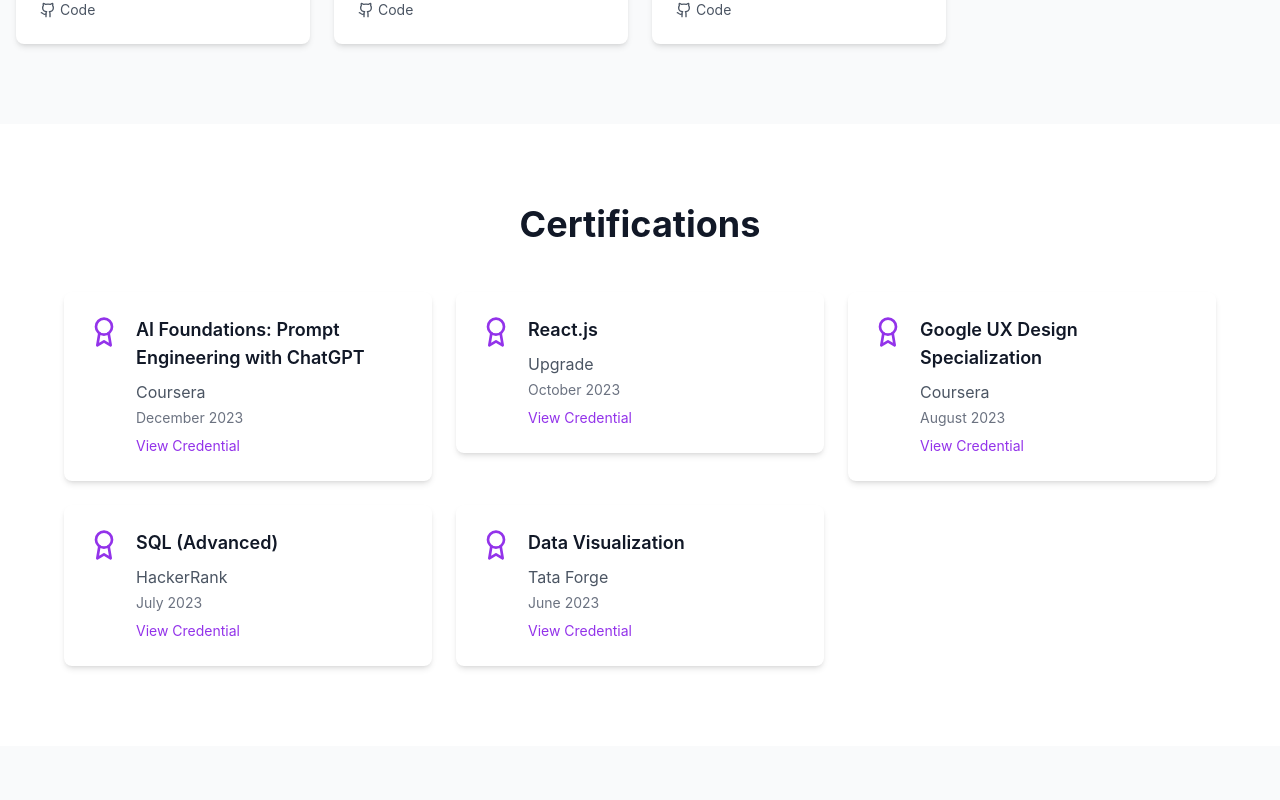
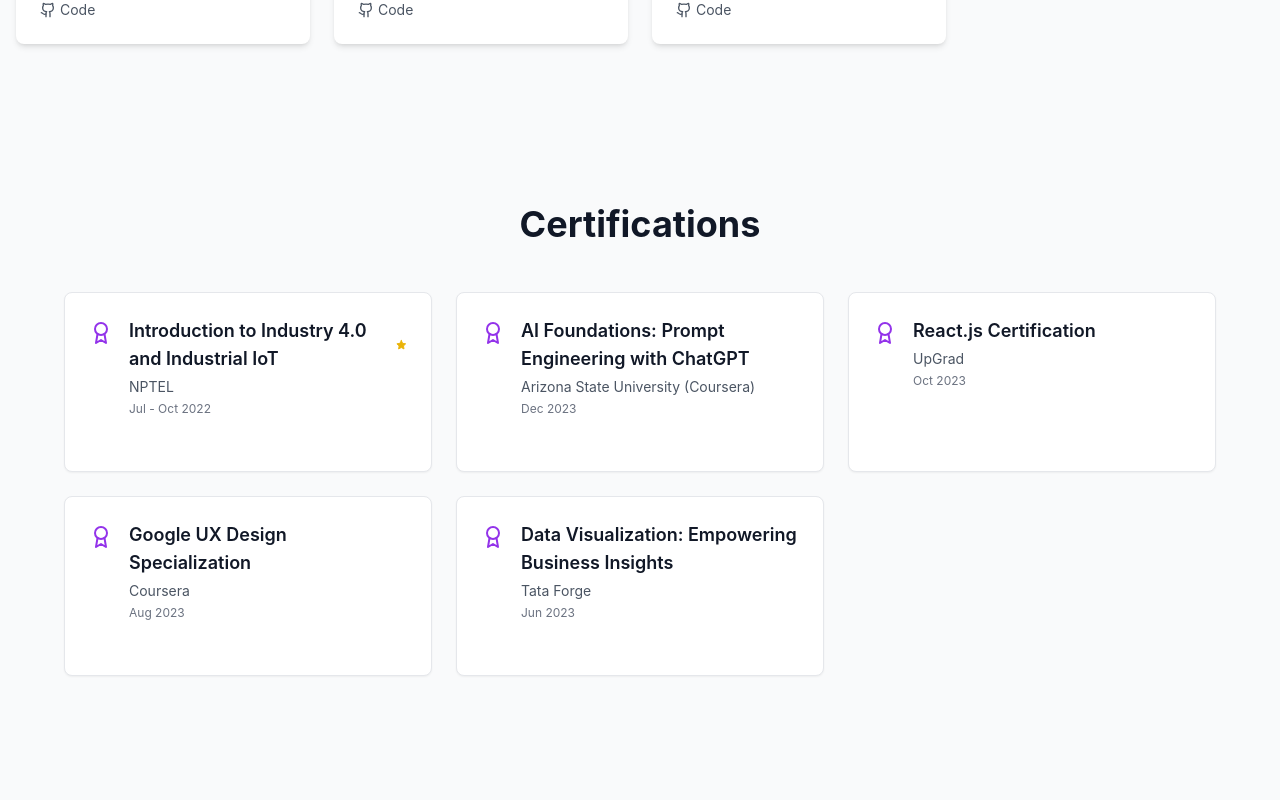
Before and after one commit to Ganeshneelakantam/Ganesh-s-Portfolio, a React (Vite) app: page / in a window 1280 px wide. Shown: the part 3700-4500 px from the top of the page. Built offline with nearby package versions, Linux system fonts and the light colour scheme.

Commit message:
Update Certifications.tsx

```diff
--- a/src/components/Certifications.tsx
+++ b/src/components/Certifications.tsx
@@ -1,58 +1,77 @@
-import React from 'react';
 import { motion } from 'framer-motion';
 import { useInView } from 'react-intersection-observer';
-import { Award } from 'lucide-react';
+import { Award, Star } from 'lucide-react';
 
 interface Certification {
   title: string;
   issuer: string;
   date: string;
   credential?: string;
+  category?: string;
+  highlight?: boolean;
 }
 
 const certifications: Certification[] = [
   {
-    title: 'AI Foundations: Prompt Engineering with ChatGPT',
-    issuer: 'Coursera',
-    date: 'December 2023',
-    credential: 'coursera.org/verify/ABC123',
+    title: 'Introduction to Industry 4.0 and Industrial IoT',
+    issuer: 'NPTEL',
+    date: 'Jul - Oct 2022',
+    credential: 'nptel.ac.in/noc',
+    category: 'Technical Skills',
+    highlight: true,
   },
   {
-    title: 'React.js',
-    issuer: 'Upgrade',
-    date: 'October 2023',
+    title: 'AI Foundations: Prompt Engineering with ChatGPT',
+    issuer: 'Arizona State University (Coursera)',
+    date: 'Dec 2023',
+    credential: 'coursera.org/verify/ABC123',
+    category: 'AI & Machine Learning',
+  },
+  {
+    title: 'React.js Certification',
+    issuer: 'UpGrad',
+    date: 'Oct 2023',
     credential: 'upgrade.com/cert/XYZ789',
+    category: 'Web Development',
   },
   {
     title: 'Google UX Design Specialization',
     issuer: 'Coursera',
-    date: 'August 2023',
+    date: 'Aug 2023',
     credential: 'coursera.org/verify/DEF456',
+    category: 'Design',
   },
   {
-    title: 'SQL (Advanced)',
-    issuer: 'HackerRank',
-    date: 'July 2023',
-    credential: 'hackerrank.com/certificates/GHI789',
-  },
-  {
-    title: 'Data Visualization',
+    title: 'Data Visualization: Empowering Business Insights',
     issuer: 'Tata Forge',
-    date: 'June 2023',
+    date: 'Jun 2023',
     credential: 'tataforge.com/cert/JKL012',
+    category: 'Data Science',
   },
 ];
 
 const CertificationCard = ({ certification }: { certification: Certification }) => {
   return (
-    <div className="bg-white dark:bg-gray-800 p-6 rounded-lg shadow-md">
-      <div className="flex items-start">
-        <Award className="w-8 h-8 text-purple-600 mr-4 flex-shrink-0" />
-        <div>
-          <h3 className="text-lg font-semibold mb-2">{certification.title}</h3>
-          <p className="text-gray-600 dark:text-gray-300 mb-1">{certification.issuer}</p>
-          <p className="text-gray-500 dark:text-gray-400 text-sm">{certification.date}</p>
-          {certification.credential && (
+    <motion.div
+      className="relative bg-white dark:bg-gray-800 rounded-lg border border-gray-200 dark:border-gray-700 p-6 shadow-sm hover:shadow-md transition-shadow duration-300 min-h-[180px] flex flex-col"
+      whileHover={{ y: -2 }}
+    >
+      <div className="flex items-start gap-4 flex-grow">
+        <Award className="w-6 h-6 text-purple-600 flex-shrink-0 mt-1" />
+        <div className="flex-1">
+          <h3 className="text-lg font-semibold text-gray-900 dark:text-gray-100 flex items-center gap-2 line-clamp-2">
+            {certification.title}
+            {certification.highlight && (
+              <Star className="w-4 h-4 text-yellow-500 fill-current" />
+            )}
+          </h3>
+          <p className="text-gray-600 dark:text-gray-300 text-sm mt-1">
+            {certification.issuer}
+          </p>
+          <p className="text-gray-500 dark:text-gray-400 text-xs mt-1">
+            {certification.date}
+          </p>
+          {/* {certification.credential && (
             <a
               href={`https://${certification.credential}`}
               target="_blank"
@@ -61,10 +80,10 @@
             >
               View Credential
             </a>
-          )}
+          )} */}
         </div>
       </div>
-    </div>
+    </motion.div>
   );
 };
 
@@ -75,7 +94,7 @@
   });
 
   return (
-    <section id="certifications" className="py-20 bg-white dark:bg-gray-800">
+    <section id="certifications" className="py-20 bg-gray-50 dark:bg-gray-900">
       <div className="container mx-auto px-4">
         <motion.div
           ref={ref}
@@ -83,9 +102,11 @@
           animate={inView ? { opacity: 1, y: 0 } : {}}
           transition={{ duration: 0.6 }}
         >
-          <h2 className="text-3xl md:text-4xl font-bold text-center mb-12">Certifications</h2>
+          <h2 className="text-3xl md:text-4xl font-bold text-center text-gray-900 dark:text-white mb-12">
+            Certifications
+          </h2>
 
-          <div className="grid grid-cols-1 md:grid-cols-2 lg:grid-cols-3 gap-6 max-w-6xl mx-auto">
+          <div className="grid grid-cols-1 sm:grid-cols-2 lg:grid-cols-3 gap-6 max-w-6xl mx-auto">
             {certifications.map((certification, index) => (
               <motion.div
                 key={certification.title}
```
